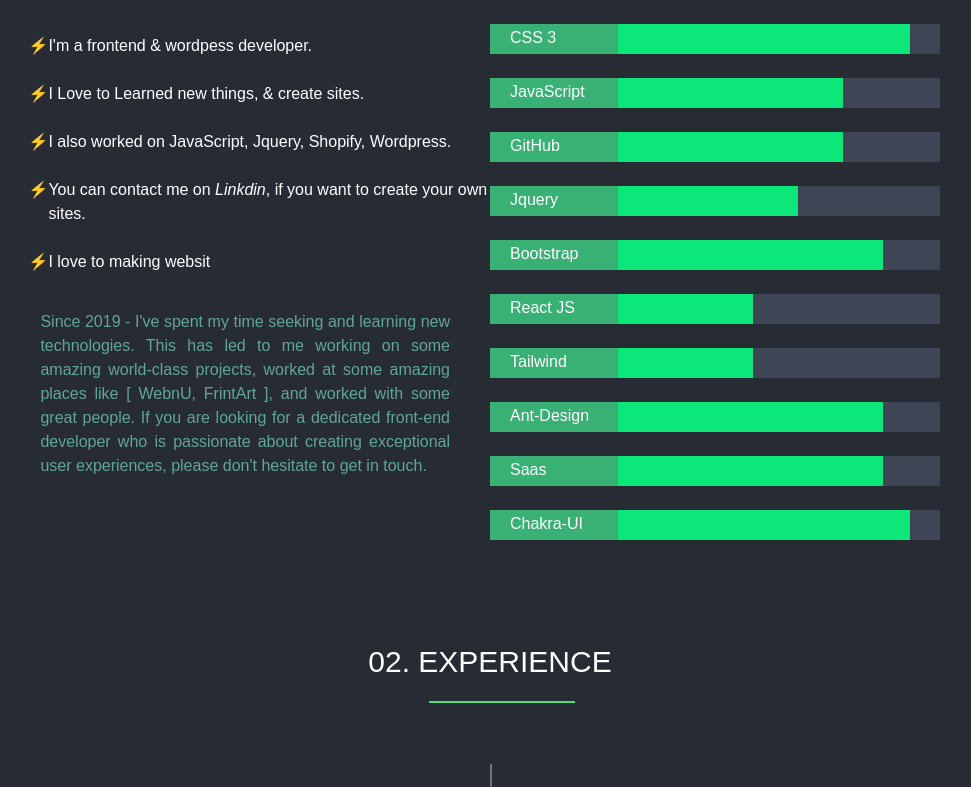
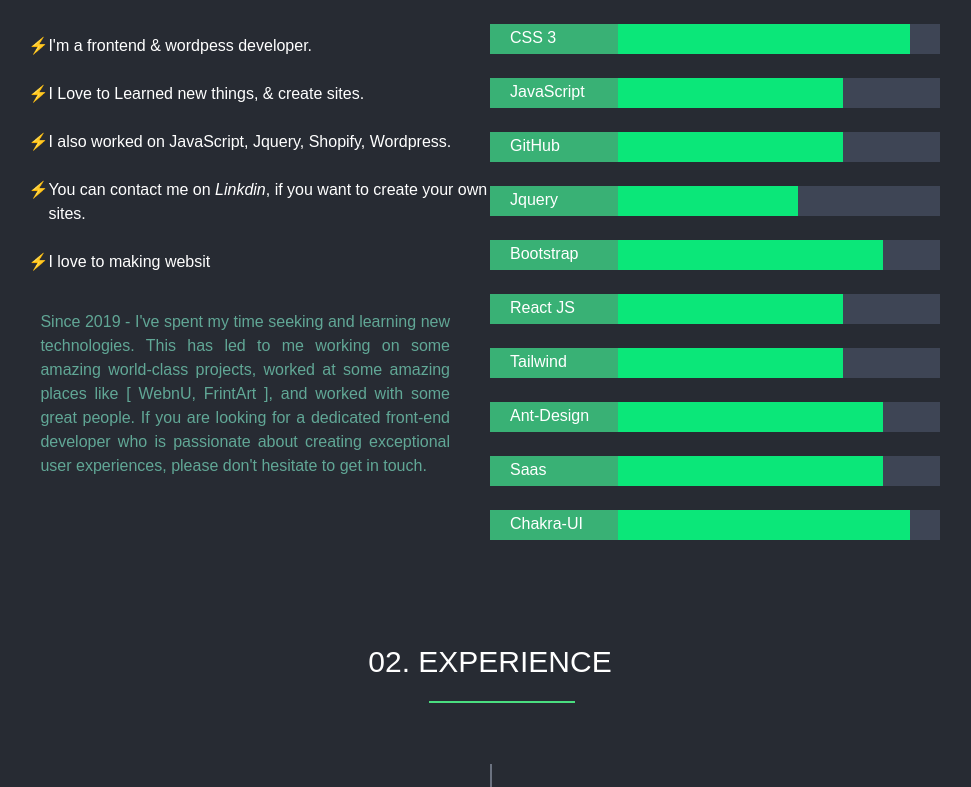
Before and after one commit to Jagrati1213/jagrati-gupta, a React (Create React App) app: page / in a window 1280 px wide. Shown: the part 1124-1911 px from the top of the page, without its empty margins (150-1121 px from the left). Built offline with nearby package versions, Linux system fonts and the light colour scheme.

Commit message:
JG: change the percent of react js

```diff
--- a/src/components/css-files/About.css
+++ b/src/components/css-files/About.css
@@ -11,7 +11,7 @@
 .about-head::after {
   position: absolute;
   bottom: 0%;
-    content: '';
+  content: "";
   height: 2px;
   margin: auto 0;
   background: #4ade80;
@@ -30,7 +30,7 @@
 }
 
 .about-me li::marker {
-    content: '⚡';
+  content: "⚡";
 }
 
 .skills-wrapper {
@@ -76,7 +76,7 @@
 }
 
 .react {
-    width: 30%
+  width: 50%;
 }
 
 .boot {
```
Lines whose indentation alone changed are shown as unchanged.
